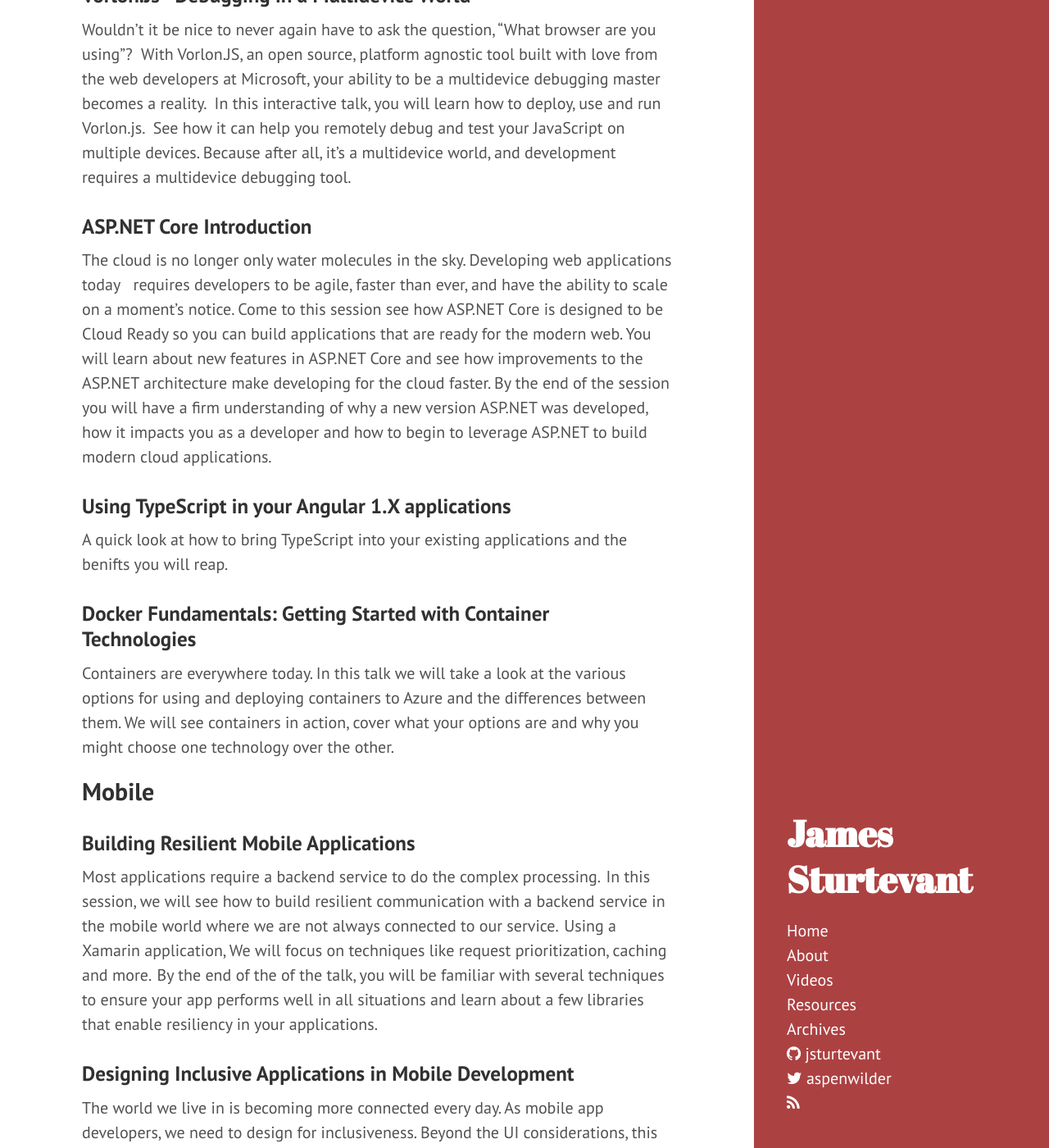
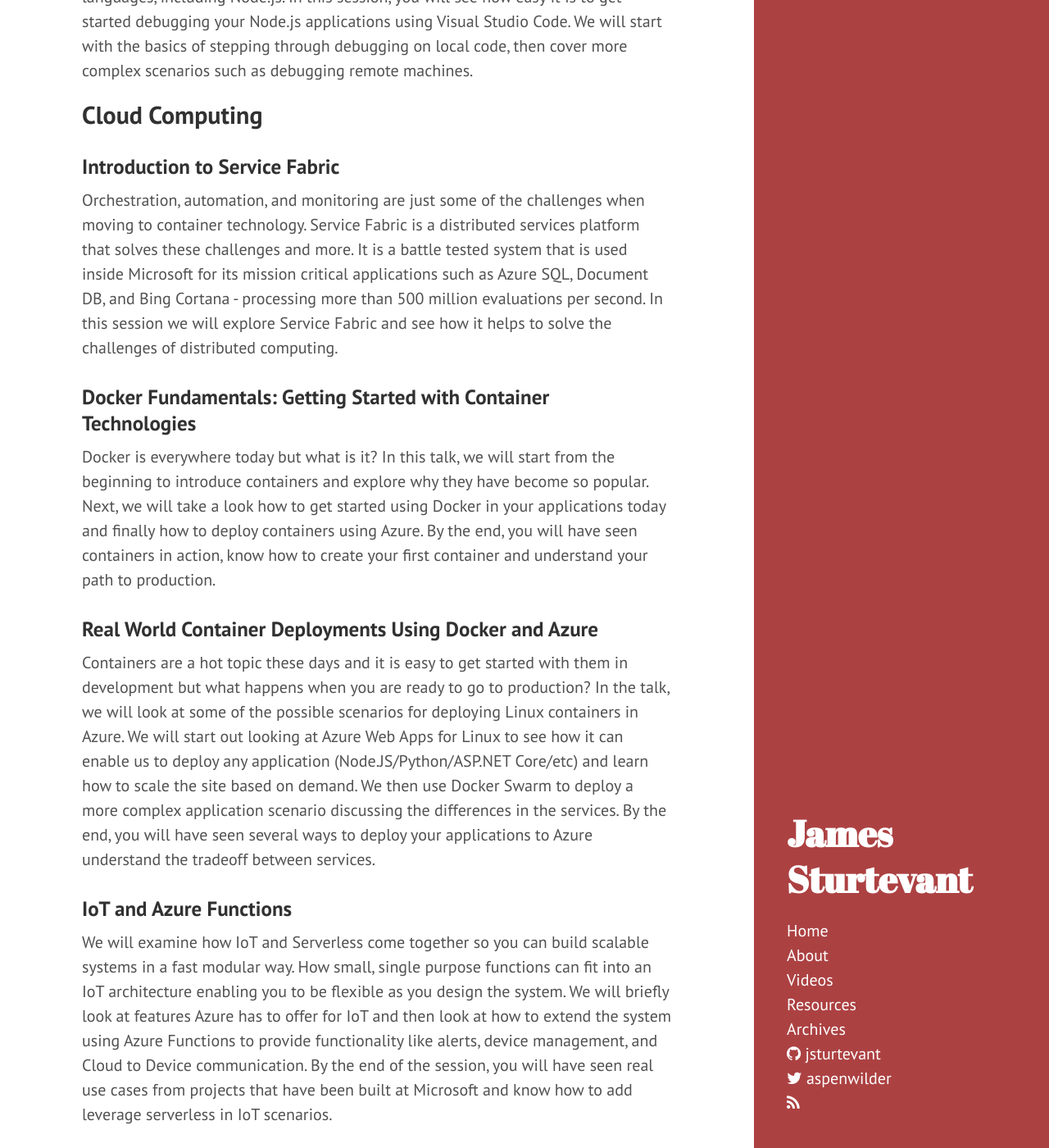
Before and after one commit to jsturtevant/jsturtevant.github.io, a Jekyll site: the page built from talks/index.markdown, in a window 1280 px wide and 1400 px high, scrolled down 1532 px. Shown: the whole window at 82% size. Built offline with Jekyll 4.4.1, drawn with Linux system fonts in a browser that asks for light colours; nearby versions of some CDN libraries; some of the changed text lies outside the part shown.

Commit message:
updated talks

```diff
--- a/talks/index.markdown
+++ b/talks/index.markdown
@@ -4,58 +4,44 @@ title:  "Speaking Engagements"
 date:   2016-10-04
 ---
 
-Here are few talks that might spark your interest.  My background is in building web applications for enterprises and startups.  I have recently been taking an interest in mobile development as a way to deliver unique experiences powered by intelligent web backends.  Please [reach out to me](https://twitter.com/Aspenwilder) if you don't see exactly what your looking for.
+Here are few talks that might spark your interest.  Please [reach out to me](https://twitter.com/Aspenwilder) if you don't see exactly what your looking for.
 
 By Category:
 
 - [Web Dev](#web-dev)
-- [Mobile](#mobile)
+- [Cloud Computing](#cloud-computing)
 - [Machine Learning](#machine-learning)
+- [Archive](#archive)
 
 
 ## Web Dev
 
-### Building Location Based Applications
-Augmented Reality and Location-based technologies have hit the mainstream in gaming but when it comes to other industries the full potential has yet to be realized.  In this session, we will cover backend design patterns and trade-offs you need to consider while building scalable Location-Based Applications.   The patterns lend themselves to micro services that can scale independently and during this session we will look at a concrete implementation using Azure Service Fabric.
-
-Key Takeaways:
-
-- What are Location-based applications and why are they important
-- Techniques and design patterns and their trade-offs
-- How to leverage micro services to scale the individual components independently
-
-### Introducing TypeScript 2.0
+### Introducing TypeScript 2+
 TypeScript has seen enormous growth over the past year. Across the board developers are falling in love with TypeScript as they find it to be the most productive way to work with JavaScript. With TypeScript 2.0, it only gets better. In this session, we will show how adding TypeScript to existing JavaScript projects is easier than ever. We will dive into the biggest features of the 2.0 release such as non-nullable types, read-only modifiers, and down-level async/await. Finally, we will talk about the future of TypeScript and what you can expect in the coming months.
-
-### Introduction to Service Fabric
-Orchestration, automation, and monitoring are just some of the challenges when moving to container technology. Service Fabric is a distributed services platform that solves these challenges and more. It is a battle tested system that is used inside Microsoft for its mission critical applications such as Azure SQL, Document DB, and Bing Cortana - processing more than 500 million evaluations per second. In this session we will explore Service Fabric and see how it helps to solve the challenges of distributed computing.
-
-### Vorlon.Js - Debugging in a Multidevice World
-Wouldn't it be nice to never again have to ask the question, "What browser are you using"?  With Vorlon.JS, an open source, platform agnostic tool built with love from the web developers at Microsoft, your ability to be a multidevice debugging master becomes a reality.  In this interactive talk, you will learn how to deploy, use and run Vorlon.js.  See how it can help you remotely debug and test your JavaScript on multiple devices. Because after all, it’s a multidevice world, and development requires a multidevice debugging tool.
 
 ### ASP.NET Core Introduction
 The cloud is no longer only water molecules in the sky. Developing web applications today
  requires developers to be agile, faster than ever, and have the ability to scale on a moment’s notice. Come to this session see how ASP.NET Core is designed to be Cloud Ready so you can build applications that are ready for the modern web. You will learn about new features in ASP.NET Core and see how improvements to the ASP.NET architecture make developing for the cloud faster. By the end of the session you will have a firm understanding of why a new version ASP.NET was developed, how it impacts you as a developer and how to begin to leverage ASP.NET to build modern cloud applications.
 
-### Using TypeScript in your Angular 1.X applications
-A quick look at how to bring TypeScript into your existing applications and the benifts you will reap.
+### A developers look at ASP.NET Security
+Security is an ever important topic that has increasingly gotten attention with high-profile cases in the news.  Have you gone back to review your code to make sure that you are following the latest recommendations? Do you know what those recommendations are?  In this talk, we will walk through practical changes you can make to your ASP.NET applications to make sure you are following the recommendations of the security community.  We will look at examples in both ASP.NET and ASP.NET Core, discussing differences and similarities between the approach each take.  By the end of the talk, you will walk away with actionable items you can begin looking into right away.
+
+### Debugging Node.js with Visual Studio Code
+Visual Studio Code is a powerful, yet lightweight, tool for developing in all kinds of languages, including Node.js.  In this session, you will see how easy it is to get started debugging your Node.js applications using Visual Studio Code.  We will start with the basics of stepping through debugging on local code, then cover more complex scenarios such as debugging remote machines.
+
+## Cloud Computing
+
+### Introduction to Service Fabric
+Orchestration, automation, and monitoring are just some of the challenges when moving to container technology. Service Fabric is a distributed services platform that solves these challenges and more. It is a battle tested system that is used inside Microsoft for its mission critical applications such as Azure SQL, Document DB, and Bing Cortana - processing more than 500 million evaluations per second. In this session we will explore Service Fabric and see how it helps to solve the challenges of distributed computing.
 
 ### Docker Fundamentals: Getting Started with Container Technologies
-Containers are everywhere today. In this talk we will take a look at the various options for using and deploying containers to Azure and the differences between them. We will see containers in action, cover what your options are and why you might choose one technology over the other.
+Docker is everywhere today but what is it? In this talk, we will start from the beginning to introduce containers and explore why they have become so popular. Next, we will take a look how to get started using Docker in your applications today and finally how to deploy containers using Azure. By the end, you will have seen containers in action, know how to create your first container and understand your path to production.
 
-## Mobile
+### Real World Container Deployments Using Docker and Azure
+Containers are a hot topic these days and it is easy to get started with them in development but what happens when you are ready to go to production?  In the talk, we will look at some of the possible scenarios for deploying Linux containers in Azure.  We will start out looking at Azure Web Apps for Linux to see how it can enable us to deploy any application (Node.JS/Python/ASP.NET Core/etc) and learn how to scale the site based on demand.  We then use Docker Swarm to deploy a more complex application scenario discussing the differences in the services.  By the end, you will have seen several ways to deploy your applications to Azure understand the tradeoff between services.
 
-### Building Resilient Mobile Applications
-Most applications require a backend service to do the complex processing.  In this session, we will see how to build resilient communication with a backend service in the mobile world where we are not always connected to our service.  Using a Xamarin application, We will focus on techniques like request prioritization, caching and more.  By the end of the of the talk, you will be familiar with several techniques to ensure your app performs well in all situations and learn about a few libraries that enable resiliency in your applications.
-
-### Designing Inclusive Applications in Mobile Development
-The world we live in is becoming more connected every day. As mobile app developers, we need to design for inclusiveness. Beyond the UI considerations, this includes concerns like building experiences that support multiple languages, options for audio/text, and multiple bandwidth scenarios. We will look beyond the UI into architecture for several solutions, including a Xamarin app that was designed for Refugees in Amman, Jordon.  By the end of the session, you will have gained new insight into design decisions that will help you build inclusive applications.
-
-Key Takeaways:
-
-- Why is it important to build inclusive applications
-- UX and Architectural Design decisions to be aware of
-- See real-world code that can be used to enable inclusive applications
+### IoT and Azure Functions
+We will examine how IoT and Serverless come together so you can build scalable systems in a fast modular way.  How small, single purpose functions can fit into an IoT architecture enabling you to be flexible as you design the system.  We will briefly look at features Azure has to offer for IoT and then look at how to extend the system using Azure Functions to provide functionality like alerts, device management, and Cloud to Device communication.  By the end of the session, you will have seen real use cases from projects that have been built at Microsoft and know how to add leverage serverless in IoT scenarios.
 
 ## Machine Learning
 
@@ -64,3 +50,28 @@ Wouldn’t you like to be able to predict when your flight will be delayed? Come
 
 ### Standing on the Shoulders of Giants
 Machine Learning no longer requires years of experience to implement. Come to this session to learn how you can use Cognitive Services to stand on the shoulders of giants to create powerful and unique insights for your users. During the talk, we will explore how to add machine learning capabilities such as vision, speech, facial recognition and language understanding into your web application.
+
+## Archive
+These are talks I have given in the past but are not current.
+
+### Building Resilient Mobile Applications
+Most applications require a backend service to do the complex processing.  In this session, we will see how to build resilient communication with a backend service in the mobile world where we are not always connected to our service.  Using a Xamarin application, We will focus on techniques like request prioritization, caching and more.  By the end of the of the talk, you will be familiar with several techniques to ensure your app performs well in all situations and learn about a few libraries that enable resiliency in your applications.
+
+### Using TypeScript in your Angular 1.X applications
+A quick look at how to bring TypeScript into your existing applications and the benifts you will reap.
+
+### Vorlon.Js - Debugging in a Multidevice World
+Wouldn't it be nice to never again have to ask the question, "What browser are you using"?  With Vorlon.JS, an open source, platform agnostic tool built with love from the web developers at Microsoft, your ability to be a multidevice debugging master becomes a reality.  In this interactive talk, you will learn how to deploy, use and run Vorlon.js.  See how it can help you remotely debug and test your JavaScript on multiple devices. Because after all, it’s a multidevice world, and development requires a multidevice debugging tool.
+
+### Introduction to Roslyn Diagnostics
+
+Stop worrying about the forgotten TODO statements or missed exception checks and get back to solving business problems.  Even if you are not a compiler expert, now that the .NET Compiler Platform is open source and extensible you can begin to leverage the powerful compiler by learning only a few simple concepts.   In this session, you will learn the basics of syntax and semantics, then use the ideas to write Diagnostics Analyzers to check for common errors, enforce your coding standards, and make coding fun again.
+
+### Visual Studio 2015: A developers guide
+The next version of Visual Studio is here! In this session, we will explore many of the features in Visual Studio 2015 and how they increase developer productivity. We'll cover the IDE, programming languages, Roslyn, UI designers, diagnostic tools, and enhancements to building Windows, web, mobile, and cloud apps.
+
+### ASP.NET goes cross platform
+You may have heard that C# and asp.net is open source, but have you heard it runs cross platform on Macs and Linux? Come to this session to see if the rumors are true and find out what it will look like when all web developers work in harmony on any platform with the same code base using the powerful c# language. By the end of this session you will know how to create, edit and collaborate on ASP.NET projects on a Windows, Mac, and the Linux platforms.
+
+### Real time IoT Sensors with Azure Event Hubs
+IoT is a hot topic.  Find out what it is and how to get started building your own IoT solution on Azure.  See how to set up an Event Hub, which is a highly scalable publish-subscribe event ingestor that can intake millions of events per second, how to send the data from a RaspberryPi, then how process the data in real time.
```
